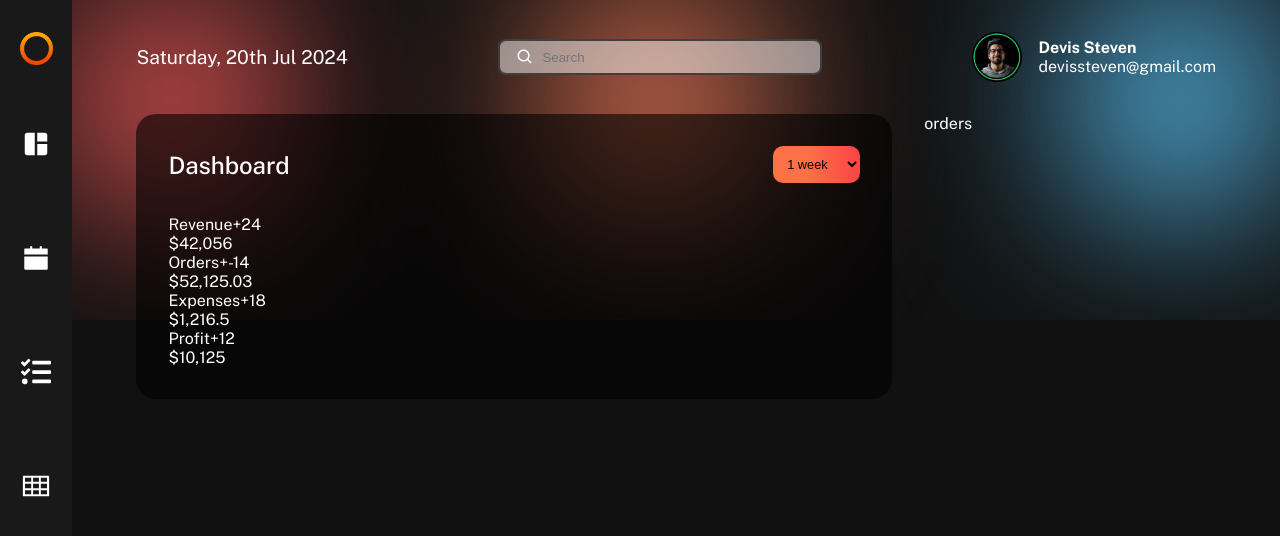
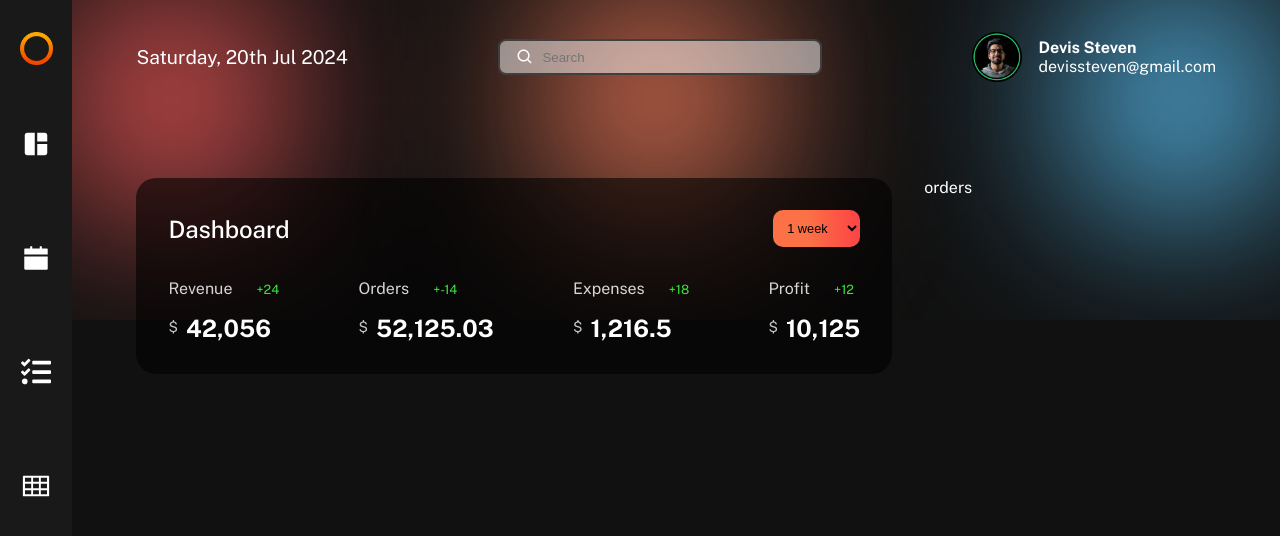
Before and after one commit to upadhyayaditi/Admin-Dashbaord, a React (Vite) app: page /dashboard in a window 1280 px wide. Shown: the top 536 px of the page. Built offline with nearby package versions, Linux system fonts and the light colour scheme.

Commit message:
complete styling of cards

```diff
--- a/src/components/Layout/Layout.module.css
+++ b/src/components/Layout/Layout.module.css
@@ -89,3 +89,18 @@
     font-size: 1rem;
     font-weight: bold;
 }
+
+.content{
+    margin: auto;
+    display: flex;
+    height: 100%;
+    /* align-items: center; */
+    margin-top: 4rem;
+
+}
+
+.content>div{
+    width: 100%;
+    min-width: 75vh;
+
+}
--- a/src/pages/Dashboard/Dashboard.module.css
+++ b/src/pages/Dashboard/Dashboard.module.css
@@ -40,3 +40,47 @@
     border-radius: 10px;
     font-size: 0.8rem;
 }
+
+.cards{
+    display: flex;
+    justify-content: space-between;
+
+}
+
+.card{
+    display: flex;
+    flex-direction: column;
+    gap: 1rem;
+
+}
+
+.cardHead{
+    font-size: 1rem;
+
+}
+
+.cardHead>:nth-child(1){
+    color: rgba(255, 255, 255, 0.835);
+
+}
+
+.cardHead>:nth-child(2){
+    margin-left: 1.5rem;
+    font-size: 0.8rem;
+    color: var(--green);
+}
+
+.cardAmount>:nth-child(1){
+    font-size: 0.9rem;
+    color: rgba(255, 255, 255, 0.776);
+    position: relative;
+    bottom: 5px;
+
+}
+
+.cardAmount>:nth-child(2){
+    font-size: 1.5rem;
+    font-weight: bold;
+    margin-left: 8px;
+
+}
```
